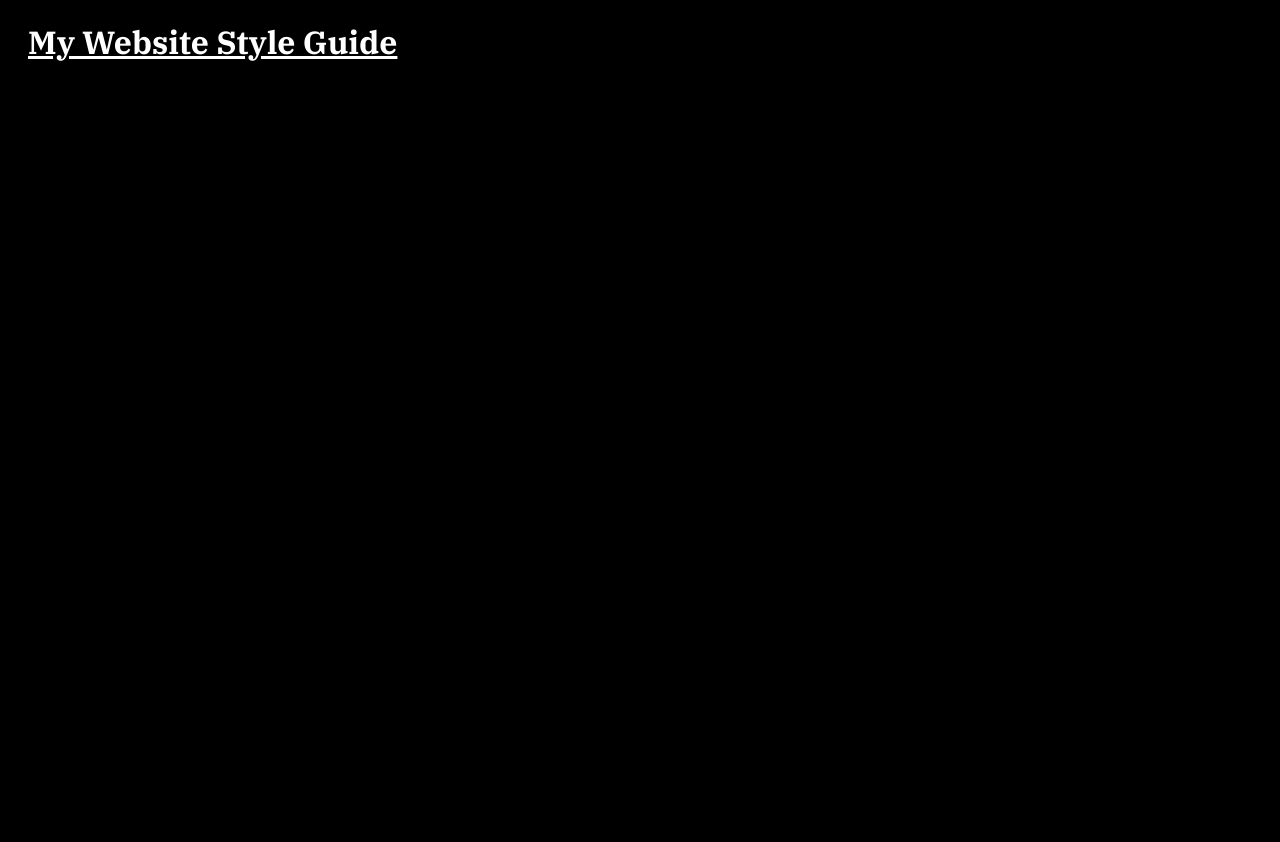
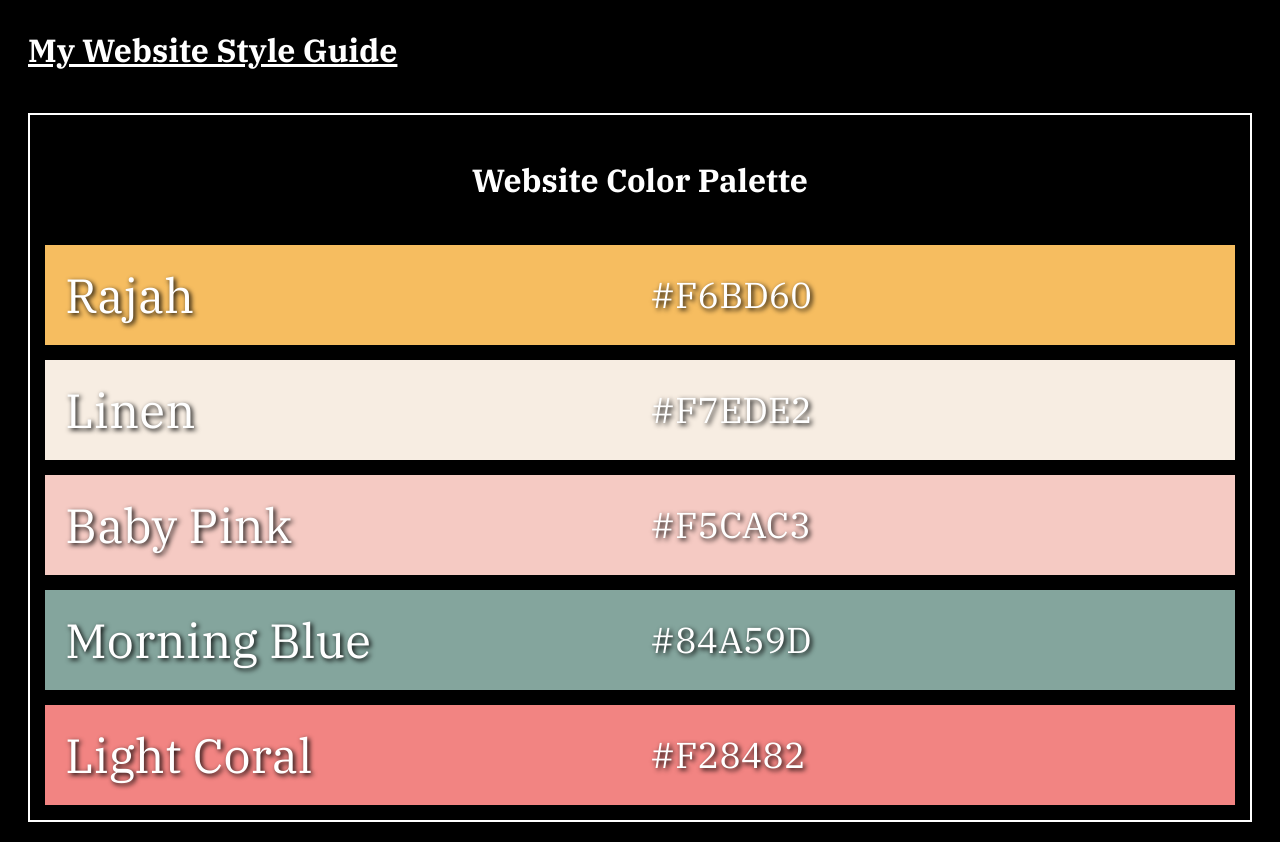
Before and after one commit to AdelineSey/website-design-system, a plain HTML site: page index.html in a window 1280 px wide. Before the commit the page ends 800 px from the top, so only its background shows below. Drawn offline with Linux system fonts and the light colour scheme.

Commit message:
Set up the header and main, with a focus on the color section.

```diff
--- a/index.html
+++ b/index.html
@@ -15,8 +15,27 @@
         </header>
         <main>
             <div class="color">
-                <h2>Colors</h2>
-
+                <h1>Website Color Palette</h1>
+                <div id="rajah">
+                    <p class="p1">Rajah</p>
+                    <p class="p2">#F6BD60</p>
+                </div>
+                <div id="linen">
+                    <p class="p1">Linen</p>
+                    <p class="p2">#F7EDE2</p>
+                </div>
+                <div id="baby-pink">
+                    <p class="p1">Baby Pink</p>
+                    <p class="p2">#F5CAC3</p>
+                </div>
+                <div id="morning-blue">
+                    <p class="p1">Morning Blue</p>
+                    <p class="p2">#84A59D</p>
+                </div>
+                <div id="light-coral">
+                    <p class="p1">Light Coral</p>
+                    <p class="p2">#F28482</p>
+                </div>
             </div>
         </main>
     </body>
--- a/styles.css
+++ b/styles.css
@@ -8,6 +8,8 @@ body {
     font-family: "IBM Plex Serif", serif;
     font-weight: 400;
     font-style: normal;
+    color: white;
+    text-align: center;
 }
 
 /* Header */
@@ -16,12 +18,76 @@ header {
     color: white;
     margin-left: 20px;
     text-decoration: underline;
+    display: flex;
+    align-items: flex-start;
+    height: auto;
+    width: auto;
 }
 
 /* Main */
 
+main {
+    height: auto;
+    width: auto;
+    display: grid;
+    grid-template-columns: 1;
+    grid-template-rows: 3;
+    gap: 10px;
+    border: 2px solid white;
+    margin: 20px;
+}
+
+/* Colors */
+
 .color {
+    align-content: left;
+    margin: 15px;
     display: grid;
+    grid-template-columns: auto;
+    grid-template-rows: repeat(5, 100px);
+    align-items: center;
+    gap: 15px;
+}
 
+.color div {
+    display: inline-grid;
+    height: auto;
+    grid-template-rows: 100px;
+    grid-template-columns: 1fr 1fr;
+    align-items: center;
+    justify-items: left;
+    padding-left: 20px;
+    text-shadow: 2px 2px 5px black;
+}
 
+.p1 {
+    grid-row: 1;
+    grid-column: 1;
+    font-size: 48px;
 }
+
+.p2 {
+    font-size: 36px;
+    grid-row: 1;
+    grid-column: 2;
+}
+
+#rajah {
+    background-color: #F6BD60;
+}
+
+#linen {
+    background-color: #F7EDE2
+}
+
+#baby-pink {
+    background-color: #F5CAC3;
+}
+
+#morning-blue {
+    background-color: #84A59D;
+}
+
+#light-coral {
+    background-color: #F28482;
+}
```
